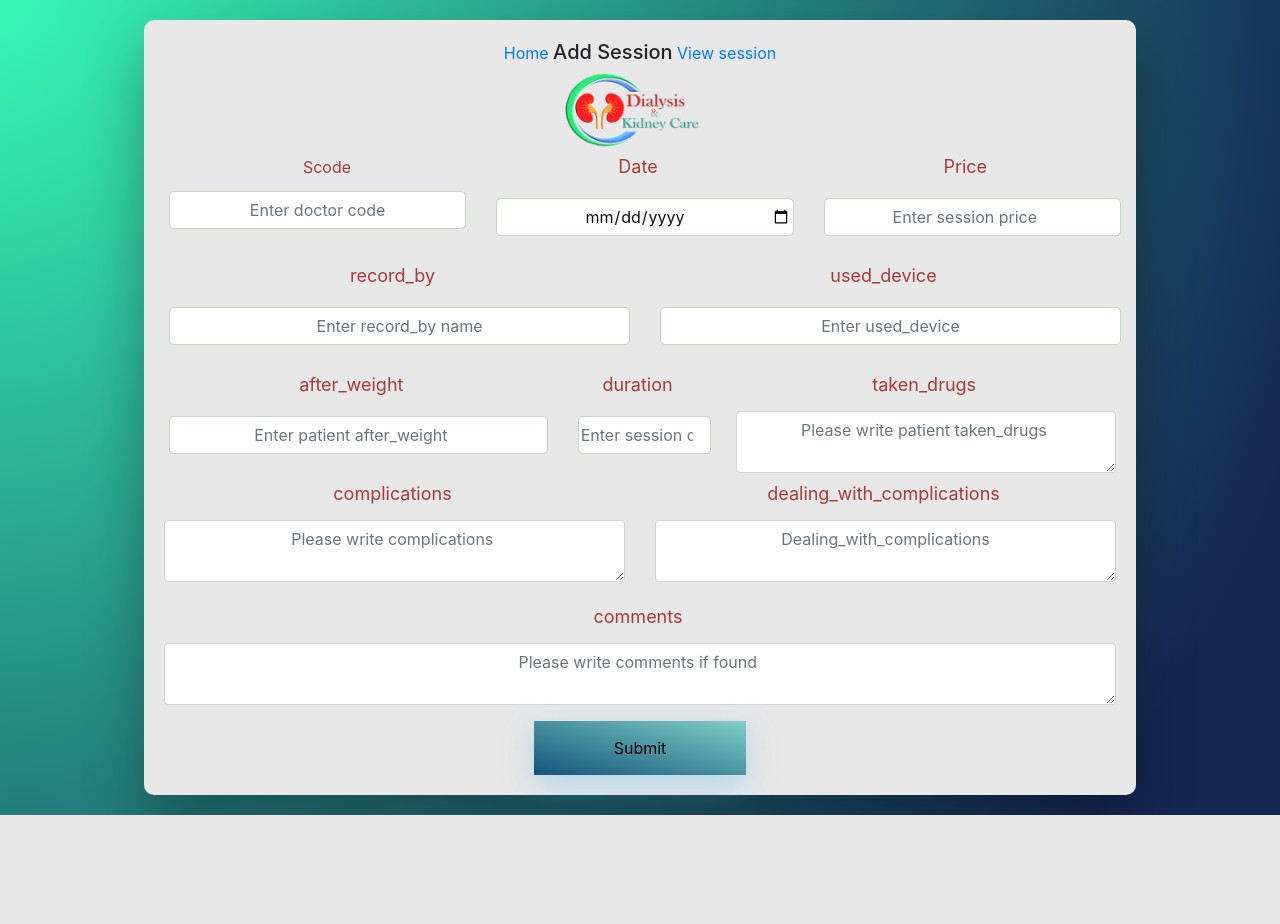
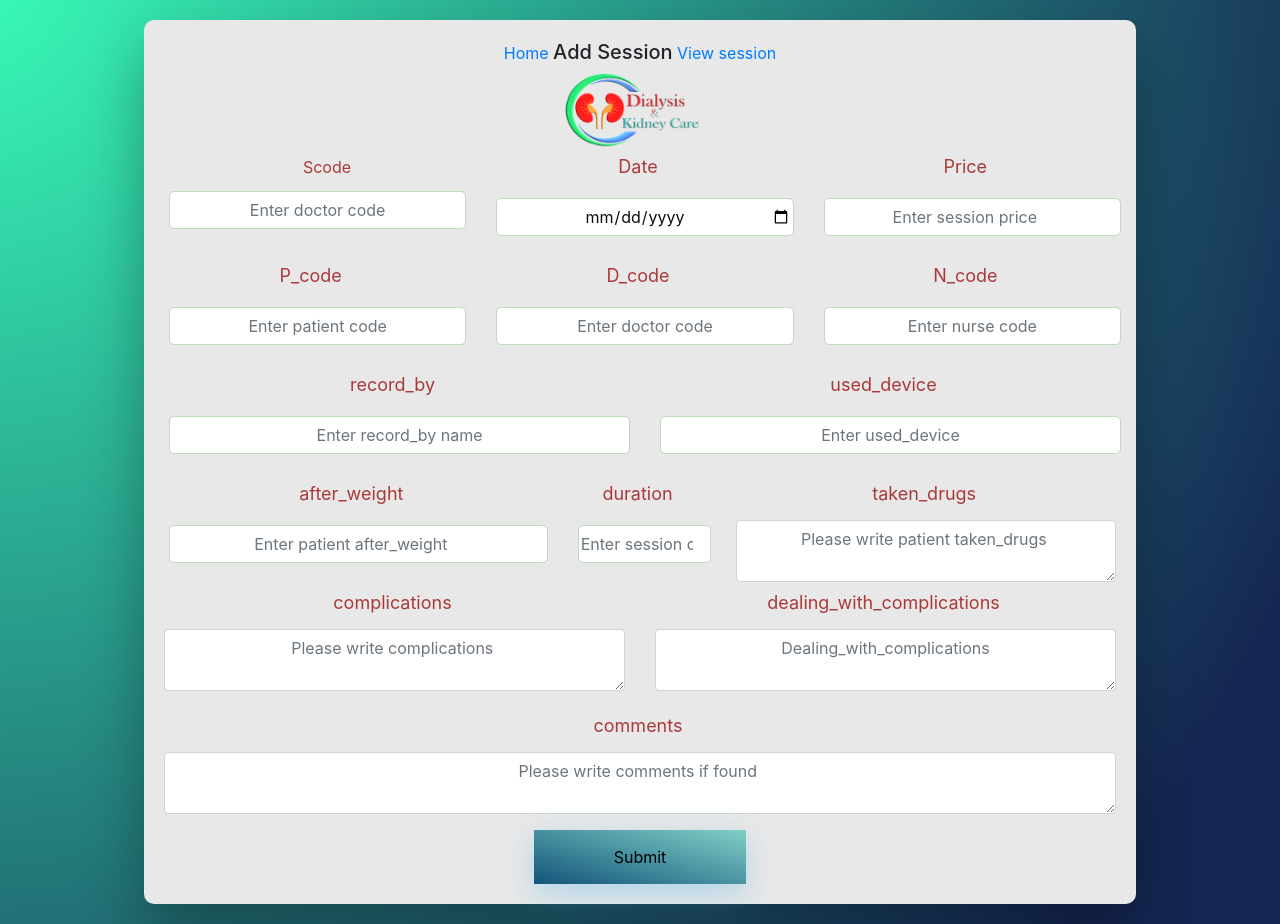
Before and after one commit to Ashar-Seif/HIS-project, a Flask app: page /addsession in a window 1280 px wide. Before the commit the page ends 815 px from the top, so only its background shows below. Run offline with Flask 2, Linux system fonts and the light colour scheme; some libraries are stand-ins or nearby versions.

Commit message:
Final9000

```diff
--- a/server.py
+++ b/server.py
@@ -11,9 +11,9 @@ mydb = mysql.connector.connect(
 )
 
 mycursor = mydb.cursor()
-mycursor.execute("CREATE TABLE IF NOT EXISTS Doctors(Dcode VARCHAR (255)  NOT NULL PRIMARY KEY,password VARCHAR(255) UNIQUE NOT NULL , Fname VARCHAR(255),Mname VARCHAR(255),Lname VARCHAR(255),phone INT(50),mail VARCHAR(255) UNIQUE,Birth_date Date,Doctor_ID INT(100) UNIQUE,syndicate_number INT (100) UNIQUE,salary INT(50),gender VARCHAR(255),address text,job_rank VARCHAR(255),access_level int DEFAULT 2,image LONGBLOB)")
-mycursor.execute("CREATE TABLE IF NOT EXISTS nurses (Ncode VARCHAR (255) NOT NULL PRIMARY KEY,password VARCHAR(255) UNIQUE NOT NULL ,Fname VARCHAR(255),Mname VARCHAR(255),Lname VARCHAR(255),phone INT(50),mail VARCHAR(255)UNIQUE,Birth_date Date,Nurse_ID INT(100)UNIQUE,syndicate_number INT (100) UNIQUE,salary INT(50),gender VARCHAR(255),address text,access_level int DEFAULT 3,image LONGBLOB )")
-mycursor.execute("CREATE TABLE IF NOT EXISTS patients(Pcode VARCHAR (255) NOT NULL PRIMARY KEY,password VARCHAR(255) UNIQUE NOT NULL ,Fname VARCHAR(255),Mname VARCHAR(255),Lname VARCHAR(255),Numofsessions int(11),Daysofsessions text,Patient_ID INT(100)UNIQUE,phone INT(14),mail VARCHAR(255)UNIQUE,age INT(11),gender VARCHAR(255),address text,Dry_weight INT (11),Described_drugs text,access_level int DEFAULT 4,SupD VARCHAR (255),FOREIGN KEY (SupD) REFERENCES doctors(Dcode))")
+mycursor.execute("CREATE TABLE IF NOT EXISTS Doctors(Dcode VARCHAR (255)  NOT NULL PRIMARY KEY,password VARCHAR(255) UNIQUE NOT NULL , Dname VARCHAR(255),Mname VARCHAR(255),Lname VARCHAR(255),phone INT(50),mail VARCHAR(255) UNIQUE,Birth_date Date,Doctor_ID INT(100) UNIQUE,syndicate_number INT (100) UNIQUE,salary INT(50),gender VARCHAR(255),address text,job_rank VARCHAR(255),access_level int DEFAULT 2,image LONGBLOB)")
+mycursor.execute("CREATE TABLE IF NOT EXISTS nurses (Ncode VARCHAR (255) NOT NULL PRIMARY KEY,password VARCHAR(255) UNIQUE NOT NULL ,Nname VARCHAR(255),Mname VARCHAR(255),Lname VARCHAR(255),phone INT(50),mail VARCHAR(255)UNIQUE,Birth_date Date,Nurse_ID INT(100)UNIQUE,syndicate_number INT (100) UNIQUE,salary INT(50),gender VARCHAR(255),address text,access_level int DEFAULT 3,image LONGBLOB )")
+mycursor.execute("CREATE TABLE IF NOT EXISTS patients(Pcode VARCHAR (255) NOT NULL PRIMARY KEY,password VARCHAR(255) UNIQUE NOT NULL ,Pname VARCHAR(255),Mname VARCHAR(255),Lname VARCHAR(255),Numofsessions int(11),Daysofsessions text,Patient_ID INT(100)UNIQUE,phone INT(14),mail VARCHAR(255)UNIQUE,age INT(11),gender VARCHAR(255),address text,Dry_weight INT (11),Described_drugs text,access_level int DEFAULT 4,SupD VARCHAR (255),FOREIGN KEY (SupD) REFERENCES doctors(Dcode))")
 mycursor.execute("CREATE TABLE IF NOT EXISTS sessions (Scode VARCHAR (255) NOT NULL PRIMARY KEY,Date Date,used_device VARCHAR(255),price INT(11),record_by VARCHAR(255),after_weight INT (11),duration INT(11),taken_drugs text,complications text, dealing_with_complications text,comments text,P_code VARCHAR (255),D_code VARCHAR (255),N_code VARCHAR (255) ,FOREIGN KEY(P_code) REFERENCES patients(Pcode),FOREIGN KEY(D_code) REFERENCES doctors(Dcode),FOREIGN KEY(N_code) REFERENCES nurses(Ncode))")
 mycursor.execute("CREATE TABLE IF NOT EXISTS contact (name VARCHAR(255),email VARCHAR(255),subject VARCHAR(255),message text)")
 mycursor.execute("CREATE TABLE IF NOT EXISTS accounts (id INT(11) NOT NULL AUTO_INCREMENT PRIMARY KEY,fullname VARCHAR(255) NOT NULL,username VARCHAR(255) NOT NULL,password VARCHAR(255) UNIQUE NOT NULL ,email VARCHAR(255) UNIQUE NOT NULL,access_level int DEFAULT 1)")
@@ -36,6 +36,7 @@ def hello_name():
 def adddoctor():
     if request.method == 'POST': ##check if there is post data
       Dcode = request.form['Dcode']
+      password = request.form['password']
       Fname = request.form['Fname']
       Mname = request.form['Mname']
       Lname = request.form['Lname']
@@ -49,8 +50,8 @@ def adddoctor():
       address= request.form['address']
       Job_rank= request.form['Job_rank']
 
-      sql = "INSERT INTO doctors ( Dcode,Fname,Mname,Lname,phone,mail,Birth_date,Doctor_ID,Syndicate_number,salary,gender,address,Job_rank) VALUES (%s, %s, %s,%s, %s, %s,%s, %s, %s,%s,%s, %s,%s)"
-      val = (Dcode,Fname,Mname,Lname,phone,mail,BD,Doctor_ID,Syndicate_number,Salary,gender,address,Job_rank)
+      sql = "INSERT INTO doctors ( Dcode,password,Dname,Mname,Lname,phone,mail,Birth_date,Doctor_ID,Syndicate_number,salary,gender,address,Job_rank) VALUES (%s, %s, %s,%s, %s, %s,%s, %s, %s,%s,%s, %s,%s,%s)"
+      val = (Dcode, password ,Fname,Mname,Lname,phone,mail,BD,Doctor_ID,Syndicate_number,Salary,gender,address,Job_rank)
       mycursor.execute(sql, val)
       mydb.commit()
       return render_template('index.html')
@@ -81,6 +82,7 @@ def doctorprofile():
 def addpatient():
    if request.method == 'POST':
     Pcode=request.form ["Pcode"]
+    password = request.form["password"]
     Fname = request.form["Fname"]
     Mname = request.form["Mname"]
     Lname = request.form["Lname"]
@@ -95,8 +97,8 @@ def addpatient():
     Dry_weight= request.form["Dry_weight"]
     Described_drugs=request.form["Described_drugs"]
     SupD=request.form["SupD"]
-    sql = 'INSERT INTO patients (Pcode,SupD,Fname,Mname,Lname,Numofsessions,Daysofsessions,Patient_ID,phone,mail,age,gender,address,Dry_weight,Described_drugs) VALUES (%s,%s,%s,%s,%s,%s,%s,%s,%s,%s,%s,%s,%s,%s,%s)'
-    val = (Pcode,SupD,Fname,Mname,Lname,Numofsessions,Daysofsessions,Patient_ID,phone,mail,age,gender,address,Dry_weight,Described_drugs)
+    sql = 'INSERT INTO patients (Pcode, password,SupD,Pname,Mname,Lname,Numofsessions,Daysofsessions,Patient_ID,phone,mail,age,gender,address,Dry_weight,Described_drugs) VALUES (%s,%s,%s,%s,%s,%s,%s,%s,%s,%s,%s,%s,%s,%s,%s,%s)'
+    val = (Pcode, password,SupD,Fname,Mname,Lname,Numofsessions,Daysofsessions,Patient_ID,phone,mail,age,gender,address,Dry_weight,Described_drugs)
     mycursor.execute(sql, val)
     mydb.commit()
     return render_template('index.html')
@@ -122,6 +124,7 @@ def viewpatient():
 def addnurse():
    if request.method == 'POST':
     Ncode = request.form["Ncode"]
+    password = request.form["password"]
     Fname = request.form["Fname"]
     Mname = request.form["Mname"]
     Lname = request.form["Lname"]
@@ -132,10 +135,9 @@ def addnurse():
     salary = request.form["salary"]
     gender = request.form["gender"]
     address = request.form["address"]
-    gender=request.form["gender"]
     syndicate_number=request.form["Syndicate_number"]
-    sql = 'INSERT INTO nurses (Ncode,Fname,Mname,Lname,phone,mail,Birth_Date,Nurse_ID,salary,address,gender,syndicate_number) VALUES ( %s,%s,%s,%s,%s,%s,%s,%s,%s,%s,%s,%s)'
-    val = (Ncode,Fname,Mname,Lname,phone,mail,Birth_Date,Nurse_ID,salary,address,gender,syndicate_number)
+    sql = 'INSERT INTO nurses (Ncode, password,Nname,Mname,Lname,phone,mail,Birth_Date,Nurse_ID,salary,address,gender,syndicate_number) VALUES ( %s,%s,%s,%s,%s,%s,%s,%s,%s,%s,%s,%s,%s)'
+    val = (Ncode, password,Fname,Mname,Lname,phone,mail,Birth_Date,Nurse_ID,salary,address,gender,syndicate_number)
     mycursor.execute(sql,val)
     mydb.commit()
     return render_template('index.html')
@@ -158,9 +160,9 @@ def viewnurse():
 def addsession():
    if request.method == 'POST': ##check if there is post data
       Scode=request.form['Scode']
-      Dcode=request.form['Dcode']
-      Ncode=request.form['Ncode']
-      Pcode=request.form['Pcode']
+      Dcode=request.form['D_code']
+      Ncode=request.form['N_code']
+      Pcode=request.form['P_code']
       Date= request.form['Date']
       used_device = request.form['used_device']
       Price = request.form['Price']
--- a/template/addsession.html
+++ b/template/addsession.html
@@ -5,7 +5,7 @@
     <!-- Required meta tags -->
     <meta charset="utf-8">
     <meta name="viewport" content="width=device-width, initial-scale=1, shrink-to-fit=no">
-    <link rel= "stylesheet" type= "text/css" href= "{{ url_for('static',filename='styles/add.css') }}">
+    <link rel="stylesheet" type="text/css" href="{{ url_for('static',filename='styles/add.css') }}">
 
     <!-- Bootstrap CSS -->
     <link rel="stylesheet" href="https://stackpath.bootstrapcdn.com/bootstrap/4.3.1/css/bootstrap.min.css" integrity="sha384-ggOyR0iXCbMQv3Xipma34MD+dH/1fQ784/j6cY/iJTQUOhcWr7x9JvoRxT2MZw1T" crossorigin="anonymous">
@@ -13,19 +13,20 @@
 
     <!-- ******* Style *********-->
     <style>
-        a{
-          display: inline-block;
+        a {
+            display: inline-block;
         }
-        h5{
-          display: inline-block;
+
+        h5 {
+            display: inline-block;
         }
     </style>
 </head>
 
 <body>
-    <div class="wrapper fadeInDown" >
-		<div id="formContent" style="background-color: #e8e8e8;">
-		  <!-- Tabs Titles -->
+    <div class="wrapper fadeInDown">
+        <div id="formContent" style="background-color: #e8e8e8;">
+            <!-- Tabs Titles -->
             <a class="inactive underlineHover" href="{{ url_for('hello_name') }}" style="text-decoration: none; font-size: 16px;">Home</a>
             <h5 class="active"> Add Session </h5>
             <a class="inactive underlineHover" href="{{ url_for('viewsession') }}" style="text-decoration: none;">View session</a>
@@ -54,6 +55,26 @@
                         <div class="form-group">
                             <label for="priceinput">Price</label>
                             <input name="Price" type="number" class="form-control" id="idinput" placeholder="Enter session price">
+                        </div>
+                    </div>
+                </div>
+                <div class="row g-3">
+                    <div class="col-md">
+                        <div class="form-group">
+                            <label for="inputPassword">P_code</label>
+                            <input name="P_code" type="text" class="form-control" id="inputPassword" placeholder="Enter patient code">
+                        </div>
+                    </div>
+                    <div class="col-md">
+                        <div class="form-group">
+                            <label for="inputPassword">D_code</label>
+                            <input name="D_code" type="text" class="form-control" id="inputPassword" placeholder="Enter doctor code">
+                        </div>
+                    </div>
+                    <div class="col-md">
+                        <div class="form-group">
+                            <label for="inputPassword">N_code</label>
+                            <input name="N_code" type="text" class="form-control" id="inputPassword" placeholder="Enter nurse code">
                         </div>
                     </div>
                 </div>
@@ -113,6 +134,7 @@
                     <textarea class="form-control br-radius-zero" name="comments" rows="col-auto" data-rule="required" data-msg="comments" placeholder="Please write comments if found "></textarea>
                     <div class="validation"></div>
                 </div>
+
                 <button type="submit" style="background-image: linear-gradient(15deg, #13547a 0%, #80d0c7 100%);">Submit</button>
             </form>
         </div>
--- a/template/viewdoctor.html
+++ b/template/viewdoctor.html
@@ -35,6 +35,7 @@
                     <tr>
                         <th scope="col">#</th>
                         <th scope="col">Dcode</th>
+                        <th scope="col">password</th>
                         <th scope="col">Fname</th>
                         <th scope="col">Mname</th>
                         <th scope="col">Lname</th>
@@ -68,7 +69,7 @@
                         <td>{{data.10}}</td>
                         <td>{{data.11}}</td>
                         <td>{{data.12}}</td>
-
+                        <td>{{data.13}}</td>
 
                     </tr>
                     {% endfor %}
--- a/template/viewnurse.html
+++ b/template/viewnurse.html
@@ -36,6 +36,7 @@
                     <tr>
                         <th scope="col">#</th>
                         <th scope="col">Ncode</th>
+                        <th scope="col">password</th>
                         <th scope="col">Fname</th>
                         <th scope="col">Mname</th>
                         <th scope="col">Lname</th>
@@ -67,7 +68,7 @@
                         <td>{{data.9}}</td>
                         <td>{{data.10}}</td>
                         <td>{{data.11}}</td>
-
+                        <td>{{data.12}}</td>
 
                     </tr>
                     {% endfor %}
--- a/template/viewpatient.html
+++ b/template/viewpatient.html
@@ -35,6 +35,7 @@
                     <tr>
                         <th scope="col">#</th>
                         <th scope="col">Pcode</th>
+                        <th scope="col">password</th>
                         <th scope="col">Fname</th>
                         <th scope="col">Mname</th>
                         <th scope="col">Lname</th>
@@ -48,7 +49,6 @@
                         <th scope="col">address</th>
                         <th scope="col">Dry_weight</th>
                         <th scope="col">Described_drugs</th>
-
                         <th scope="col">SupD</th>
                     </tr>
                 </thead>
@@ -72,7 +72,7 @@
                         <td>{{data.12}}</td>
                         <td>{{data.13}}</td>
                         <td>{{data.14}}</td>
-
+                        <td>{{data.15}}</td>
                     </tr>
                     {% endfor %}
                 </tbody>
```
Also changed, not shown: template/adddoctor.html (+11 -3 lines), template/addnurse.html (+11 -5 lines), template/addpatient.html (+19 -4 lines).
